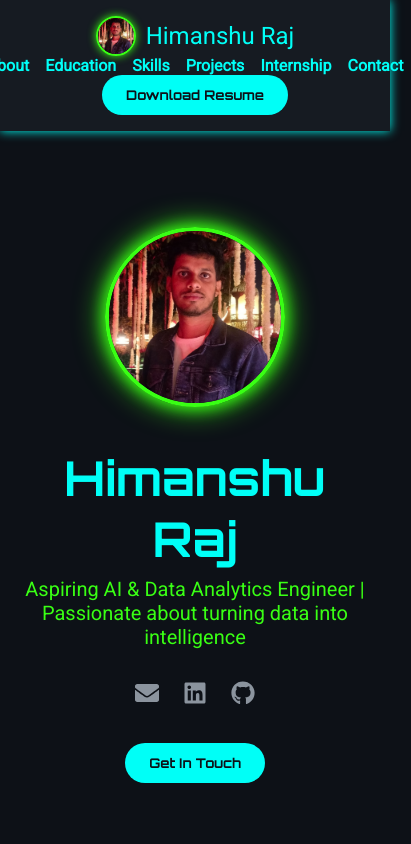
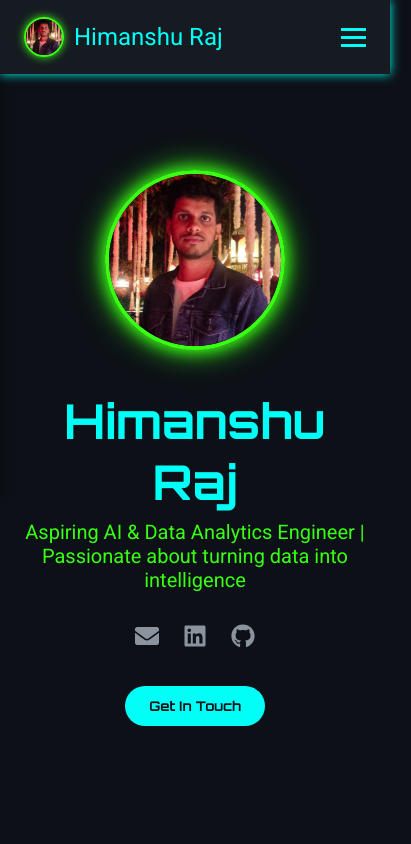
Before and after one commit to ErebAsh/myPortfolio, a React (Create React App) app: page / in a window 390 px wide. Shown: the top 844 px of the page, 411 px wide, since content can reach past the window. Built offline with nearby package versions, Linux system fonts and the light colour scheme.

Commit message:
Added mobile support with a hamburger menu for the navigation system

```diff
--- a/src/components/Header.js
+++ b/src/components/Header.js
@@ -1,10 +1,13 @@
-import React from 'react';
+import React, { useState } from 'react';
 
 const Header = () => {
+  const [isOpen, setIsOpen] = useState(false);
+
+  const closeMenu = () => setIsOpen(false);
+
   return (
-    <header style={{ display: 'flex', justifyContent: 'space-between', alignItems: 'center', padding: '1rem 2rem' }}>
-      <div style={{ display: 'flex', alignItems: 'center', gap: '10px' }}>
-
+    <header className="header">
+      <div className="logo-container" style={{ display: 'flex', alignItems: 'center', gap: '10px' }}>
         <img
           src={process.env.PUBLIC_URL + '/hello.png'}
           alt="Himanshu Raj"
@@ -21,15 +24,22 @@ const Header = () => {
           Himanshu Raj
         </div>
       </div>
-      <nav>
-        <a href="#about">About</a>
-        <a href="#education">Education</a>
-        <a href="#skills">Skills</a>
-        <a href="#projects">Projects</a>
-        <a href="#internship">Internship</a>
-        <a href="#contact">Contact</a>
+
+      <div className={`hamburger ${isOpen ? 'active' : ''}`} onClick={() => setIsOpen(!isOpen)}>
+        <span className="bar"></span>
+        <span className="bar"></span>
+        <span className="bar"></span>
+      </div>
+
+      <nav className={`nav ${isOpen ? 'open' : ''}`}>
+        <a href="#about" onClick={closeMenu}>About</a>
+        <a href="#education" onClick={closeMenu}>Education</a>
+        <a href="#skills" onClick={closeMenu}>Skills</a>
+        <a href="#projects" onClick={closeMenu}>Projects</a>
+        <a href="#internship" onClick={closeMenu}>Internship</a>
+        <a href="#contact" onClick={closeMenu}>Contact</a>
         <a href={process.env.PUBLIC_URL + "/Himanshu_Raj_Resume.pdf"} download="Himanshu_Raj_Resume.pdf">
-          <button>Download Resume</button>
+          <button onClick={closeMenu}>Download Resume</button>
         </a>
       </nav>
     </header>
--- a/src/components/Internship.js
+++ b/src/components/Internship.js
@@ -4,12 +4,34 @@ const Internship = () => {
   return (
     <section id="internship">
       <h2>Internship & Experience</h2>
+
+      {/* Social Summer of Code */}
       <div style={{
         backgroundColor: '#161b22',
         padding: '1.5rem',
         borderRadius: '15px',
         boxShadow: '0 0 15px #00fff7',
         marginTop: '1rem',
+        maxWidth: '700px',
+      }}>
+        <h3 style={{ color: '#00fff7' }}>Social Summer of Code (SSoC)</h3>
+        <p style={{ fontSize: '1rem', marginTop: '0.5rem', color: '#c9d1d9' }}>
+          <strong>ErebAsh</strong> | <strong>Rank: 11</strong>
+        </p>
+        <p style={{ fontSize: '0.95rem', marginTop: '0.5rem', color: '#8b949e' }}>
+          Achieved an impressive rank of 11 on the <a href="https://beta.swoc.in/leaderboard" target="_blank" rel="noopener noreferrer" style={{ color: '#39ff14', textDecoration: 'underline' }}>SSoC Leaderboard</a> through consistent open-source contributions.
+          <br /><br />
+          <em>[Certificate will be added here soon!]</em>
+        </p>
+      </div>
+
+      {/* Upcoming Internship */}
+      <div style={{
+        backgroundColor: '#161b22',
+        padding: '1.5rem',
+        borderRadius: '15px',
+        boxShadow: '0 0 15px #00fff7',
+        marginTop: '2rem',
         maxWidth: '700px',
       }}>
         <h3 style={{ color: '#00fff7' }}>AI & Data Analytics Internship (Upcoming)</h3>
--- a/src/components/Projects.js
+++ b/src/components/Projects.js
@@ -2,9 +2,9 @@ import React from 'react';
 
 const projects = [
   {
-    title: 'AI-Powered Student Performance Predictor',
-    description: 'A machine learning model that predicts student academic performance based on historical data.',
-    image: 'https://images.unsplash.com/photo-1504384308090-c894fdcc538d?auto=format&fit=crop&w=800&q=80',
+    title: 'AI Based Resume Builder',
+    description: 'Select a template and securely fill in your details; an LLM then automatically generates a polished, professionally formatted, and easily downloadable resume.',
+    image: 'https://images.unsplash.com/photo-1586281380349-632531db7ed4?auto=format&fit=crop&w=800&q=80',
     link: '#',
   },
   {
@@ -15,9 +15,9 @@ const projects = [
   },
   {
     title: 'Chatbot with NLP',
-    description: 'A chatbot built with Python and NLP libraries that can answer FAQs and assist students.',
+    description: 'An intelligent companion providing human-like conversational experience and engaging in friendly, natural dialogue.',
     image: 'https://images.unsplash.com/photo-1519389950473-47ba0277781c?auto=format&fit=crop&w=800&q=80',
-    link: '#',
+    link: 'https://erebash-eunoia.hf.space/',
   },
 ];
 
--- a/src/index.css
+++ b/src/index.css
@@ -85,6 +85,11 @@ header, footer {
   box-shadow: 0 0 10px var(--neon-cyan);
 }
 
+nav.nav {
+  display: flex;
+  align-items: center;
+}
+
 nav a {
   margin-left: 1.5rem;
   font-weight: 600;
@@ -102,12 +107,67 @@ footer {
   color: var(--text-muted);
 }
 
-@media (max-width: 600px) {
-  header, footer {
+.hamburger {
+  display: none;
+  cursor: pointer;
+}
+
+.bar {
+  display: block;
+  width: 25px;
+  height: 3px;
+  margin: 5px auto;
+  transition: all 0.3s ease-in-out;
+  background-color: var(--neon-cyan);
+}
+
+@media (max-width: 768px) {
+  .hamburger {
+    display: block;
+  }
+
+  .nav {
+    position: fixed;
+    top: 74px; /* approx header height */
+    left: -100%;
+    flex-direction: column;
+    background-color: var(--dark-bg-alt);
+    width: 100%;
+    text-align: center;
+    transition: 0.3s ease-in-out;
+    box-shadow: 0 10px 10px rgba(0, 0, 0, 0.5);
+    padding: 1rem 0;
+    z-index: 99;
+  }
+
+  .nav.open {
+    left: 0;
+  }
+
+  .nav a {
+    margin: 1rem 0;
+    display: block;
+  }
+
+  .hamburger.active .bar:nth-child(2) {
+    opacity: 0;
+  }
+
+  .hamburger.active .bar:nth-child(1) {
+    transform: translateY(8px) rotate(45deg);
+  }
+
+  .hamburger.active .bar:nth-child(3) {
+    transform: translateY(-8px) rotate(-45deg);
+  }
+
+  header {
+    flex-direction: row;
+    height: 74px;
+  }
+
+  footer {
     flex-direction: column;
     text-align: center;
   }
-  nav a {
-    margin: 0.5rem;
-  }
 }
```
